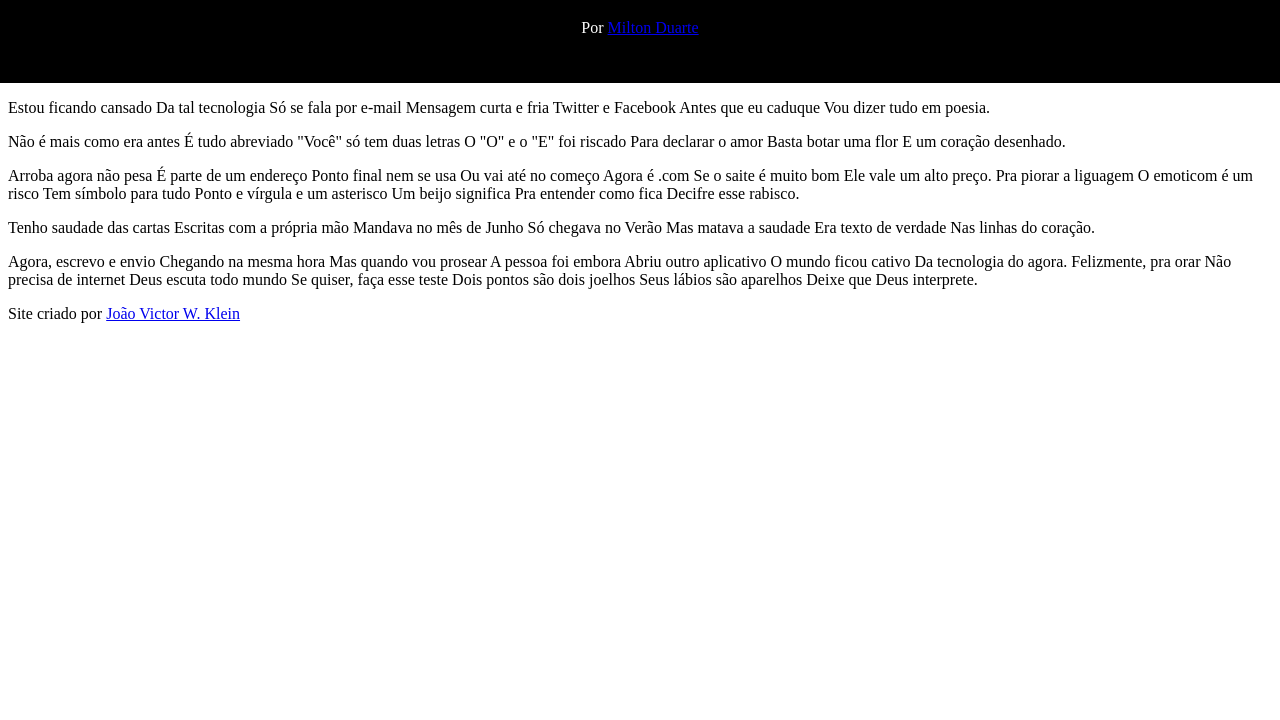
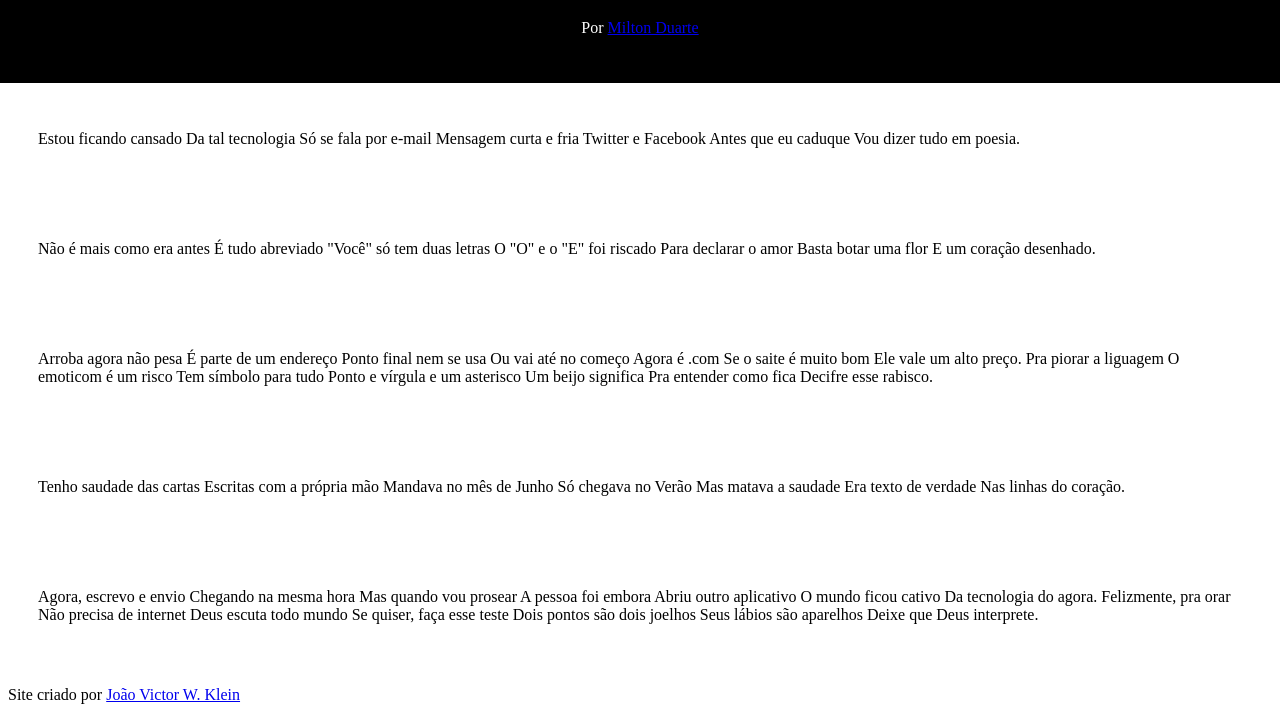
Before and after one commit to joaovwklein/HTML-CSS, a plain HTML site: page Desafios/desaf12/cordel.html in a window 1280 px wide. Shown: the part 91-811 px from the top of the page. Drawn offline with Linux system fonts and the light colour scheme.

Commit message:
atualizações

```diff
--- a/Desafios/desaf12/estilo/style.css
+++ b/Desafios/desaf12/estilo/style.css
@@ -11,3 +11,6 @@ header{
 
 
 }
+section{
+    padding: 30px;
+}
```
